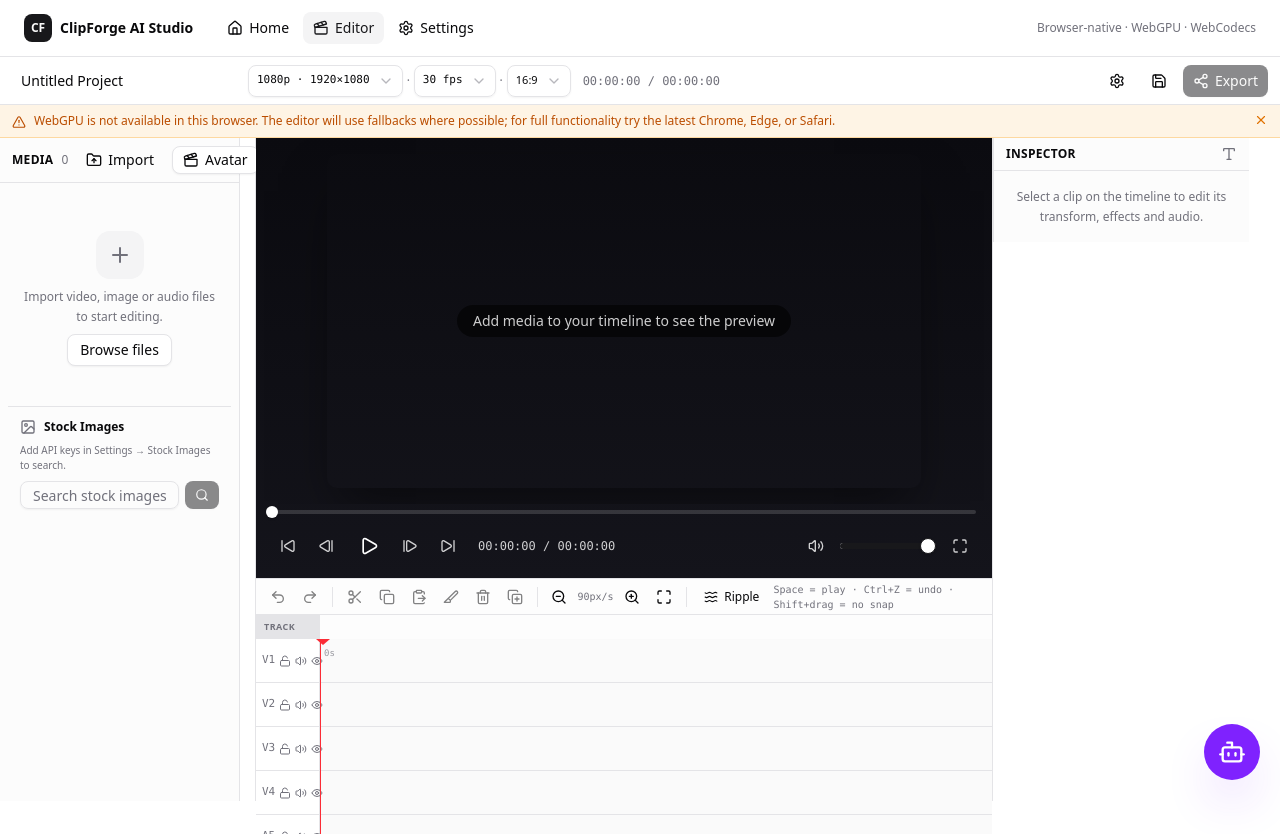
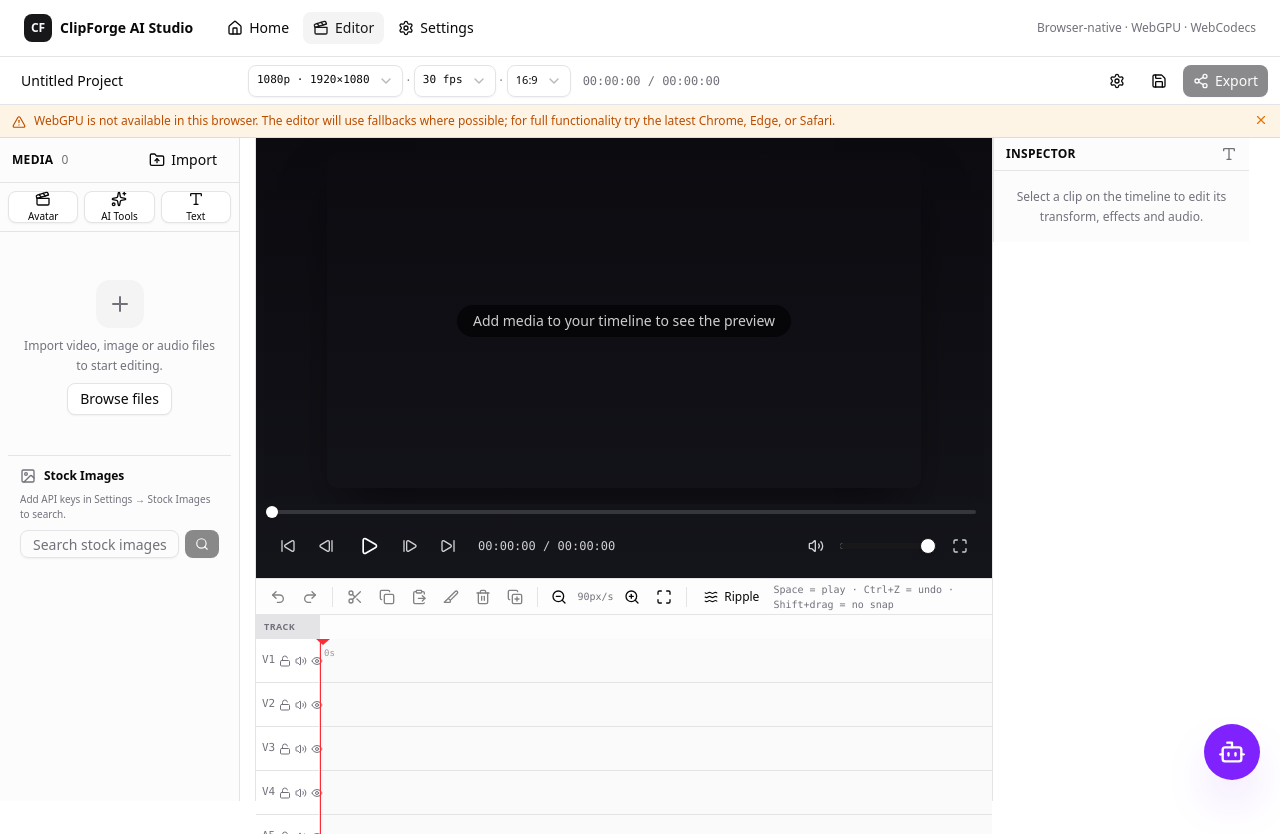
Before and after one commit to piyushmehta910/AI-Video-Editor, a React (Vite) app: page /editor in a window 1280 px wide. Built offline with nearby package versions, Linux system fonts and the light colour scheme.

Commit message:
Fix MediaBrowser header overflow so Avatar and AI Tools buttons are visible in editor

```diff
--- a/src/ui/media/MediaBrowser.tsx
+++ b/src/ui/media/MediaBrowser.tsx
@@ -84,15 +84,18 @@ export function MediaBrowser() {
           <FolderUp className="size-4" />
           Import
         </Button>
-        <Button variant="outline" size="sm" className="h-7 px-2" onClick={() => setAvatarOpen(true)} title="Generate an on-device lip-sync avatar">
+      </div>
+
+      <div className="grid grid-cols-3 gap-1.5 border-b px-2 py-2">
+        <Button variant="outline" size="sm" className="h-8 flex-col gap-0.5 px-1 text-[10px]" onClick={() => setAvatarOpen(true)} title="Generate an on-device lip-sync avatar">
           <Clapperboard className="size-4" />
           Avatar
         </Button>
-        <Button variant="outline" size="sm" className="h-7 px-2" onClick={() => setAIToolsOpen(true)} title="Wav2Lip lip-sync, auto captions & noise cancellation">
+        <Button variant="outline" size="sm" className="h-8 flex-col gap-0.5 px-1 text-[10px]" onClick={() => setAIToolsOpen(true)} title="Wav2Lip lip-sync, auto captions & noise cancellation">
           <Sparkles className="size-4" />
           AI Tools
         </Button>
-        <Button variant="outline" size="sm" className="h-7 px-2" onClick={() => setTextOpen(true)} title="Add styled text with animation">
+        <Button variant="outline" size="sm" className="h-8 flex-col gap-0.5 px-1 text-[10px]" onClick={() => setTextOpen(true)} title="Add styled text with animation">
           <Type className="size-4" />
           Text
         </Button>
```
